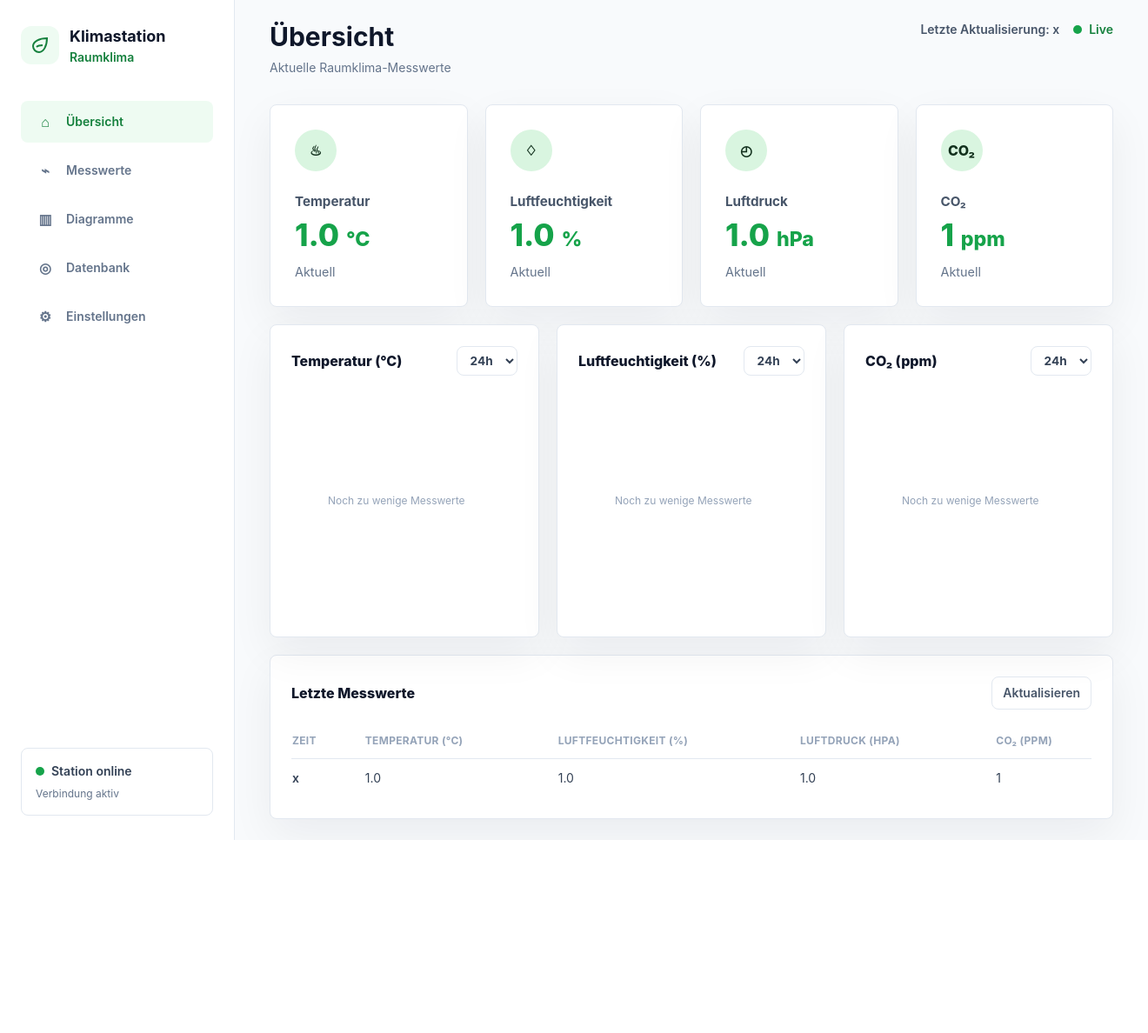
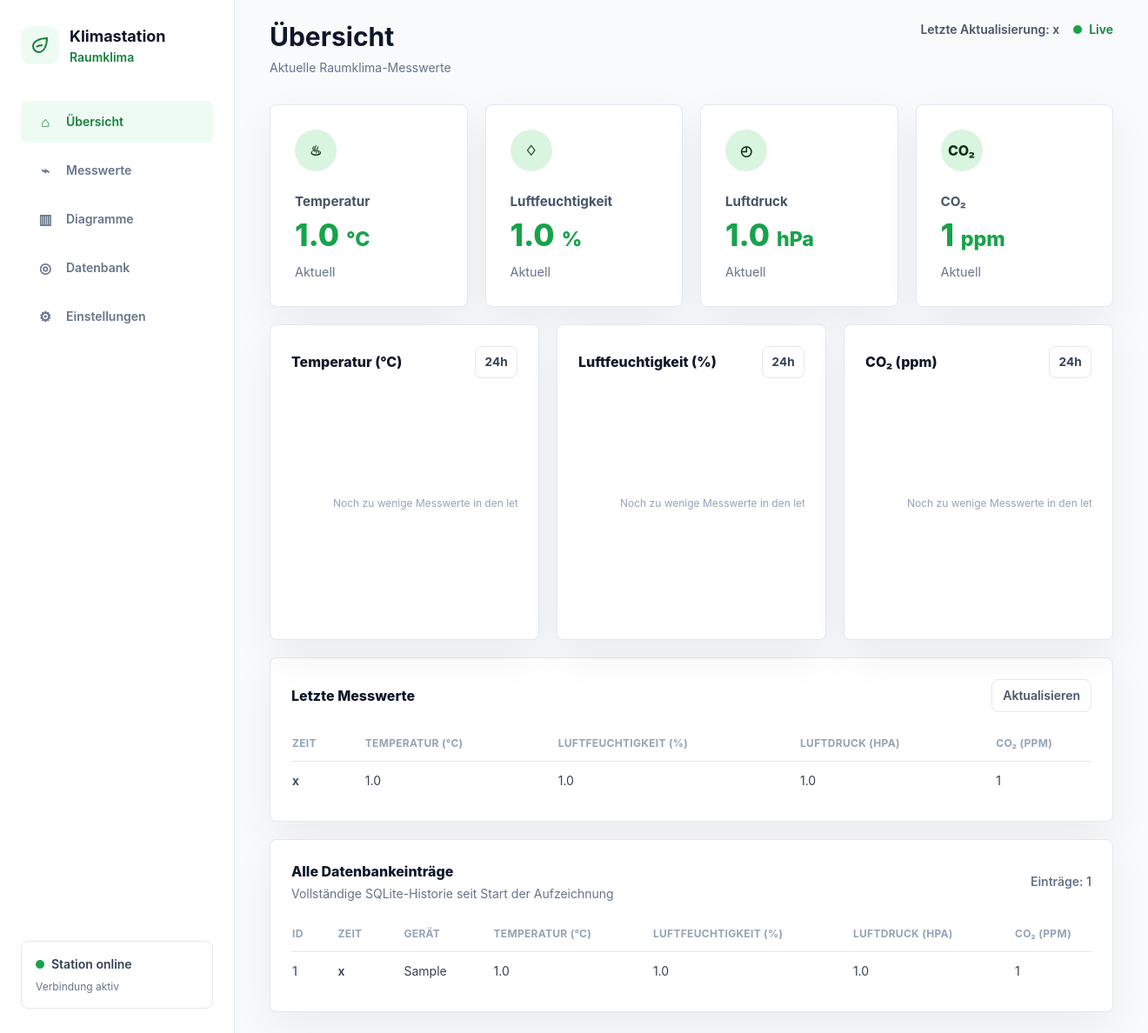
Before and after one commit to talbhassan840-debug/Klimastation, a Flask app: page / in a window 1320 px wide. Shown: the whole page at 87% size. Before the commit the page ends 966 px from the top, so only its background shows below. Run offline with Flask 3, Linux system fonts and the light colour scheme; tables that the repository leaves empty hold one stand-in row (values such as "Sample post"); a map, chart or similar area stays blank; some libraries are stand-ins or nearby versions.

Commit message:
Improve dashboard charts and database view

```diff
--- a/app.py
+++ b/app.py
@@ -1,4 +1,4 @@
-from datetime import datetime
+from datetime import datetime, timedelta
 import sqlite3
 
 from flask import Flask, jsonify, render_template, request
@@ -106,17 +106,40 @@ def create_measurement():
 def list_measurements():
     limit = request.args.get("limit", default=50, type=int)
     limit = max(1, min(limit, 500))
+    hours = request.args.get("hours", type=int)
+    all_rows = request.args.get("all", default="0") == "1"
 
     with get_connection() as conn:
-        rows = conn.execute(
-            """
-            SELECT *
-            FROM measurements
-            ORDER BY id DESC
-            LIMIT ?
-            """,
-            (limit,),
-        ).fetchall()
+        if hours is not None:
+            hours = max(1, min(hours, 24 * 31))
+            since = (datetime.now() - timedelta(hours=hours)).isoformat(timespec="seconds")
+            rows = conn.execute(
+                """
+                SELECT *
+                FROM measurements
+                WHERE timestamp >= ?
+                ORDER BY timestamp DESC, id DESC
+                """,
+                (since,),
+            ).fetchall()
+        elif all_rows:
+            rows = conn.execute(
+                """
+                SELECT *
+                FROM measurements
+                ORDER BY id DESC
+                """
+            ).fetchall()
+        else:
+            rows = conn.execute(
+                """
+                SELECT *
+                FROM measurements
+                ORDER BY id DESC
+                LIMIT ?
+                """,
+                (limit,),
+            ).fetchall()
 
     return jsonify([row_to_dict(row) for row in rows])
 
--- a/static/js/app.js
+++ b/static/js/app.js
@@ -1,4 +1,6 @@
-const API_URL = "/api/measurements?limit=48";
+const LATEST_API_URL = "/api/measurements?limit=8";
+const CHART_API_URL = "/api/measurements?hours=24";
+const DATABASE_API_URL = "/api/measurements?all=1";
 
 const elements = {
     lastUpdated: document.getElementById("last-updated"),
@@ -10,6 +12,8 @@ const elements = {
     pressure: document.getElementById("pressure-current"),
     co2: document.getElementById("co2-current"),
     table: document.getElementById("measurements-table"),
+    databaseTable: document.getElementById("database-table"),
+    databaseCount: document.getElementById("database-count"),
     refreshButton: document.getElementById("refresh-button"),
     temperatureChart: document.getElementById("temperature-chart"),
     humidityChart: document.getElementById("humidity-chart"),
@@ -38,6 +42,13 @@ function formatTime(timestamp) {
         hour: "2-digit",
         minute: "2-digit",
         second: "2-digit"
+    });
+}
+
+function formatShortTime(date) {
+    return date.toLocaleTimeString("de-CH", {
+        hour: "2-digit",
+        minute: "2-digit"
     });
 }
 
@@ -72,7 +83,17 @@ function updateCards(measurements) {
     setStationState(true, "Verbindung aktiv");
 }
 
-function updateTable(measurements) {
+function measurementRow(measurement) {
+    return `
+        <td class="py-3 pr-4 font-semibold text-slate-700">${formatTime(measurement.timestamp)}</td>
+        <td class="px-4 py-3">${formatValue(measurement.bme280.temperature_c, 1)}</td>
+        <td class="px-4 py-3">${formatValue(measurement.bme280.humidity_percent, 1)}</td>
+        <td class="px-4 py-3">${formatValue(measurement.bme280.pressure_hpa, 1)}</td>
+        <td class="py-3 pl-4">${measurement.scd41.co2_ppm ?? "-"}</td>
+    `;
+}
+
+function updateRecentTable(measurements) {
     if (!measurements.length) {
         elements.table.innerHTML = `<tr><td class="py-6 text-slate-400" colspan="5">Noch keine Messwerte vorhanden</td></tr>`;
         return;
@@ -80,7 +101,24 @@ function updateTable(measurements) {
 
     elements.table.innerHTML = measurements.slice(0, 8).map((measurement) => `
         <tr class="hover:bg-slate-50">
-            <td class="py-3 pr-4 font-semibold text-slate-700">${formatTime(measurement.timestamp)}</td>
+            ${measurementRow(measurement)}
+        </tr>
+    `).join("");
+}
+
+function updateDatabaseTable(measurements) {
+    elements.databaseCount.textContent = measurements.length;
+
+    if (!measurements.length) {
+        elements.databaseTable.innerHTML = `<tr><td class="py-6 text-slate-400" colspan="7">Noch keine Datenbankeinträge vorhanden</td></tr>`;
+        return;
+    }
+
+    elements.databaseTable.innerHTML = measurements.map((measurement) => `
+        <tr class="hover:bg-slate-50">
+            <td class="py-3 pr-4 font-semibold text-slate-500">${measurement.id}</td>
+            <td class="px-4 py-3 font-semibold text-slate-700">${formatTime(measurement.timestamp)}</td>
+            <td class="px-4 py-3">${measurement.device}</td>
             <td class="px-4 py-3">${formatValue(measurement.bme280.temperature_c, 1)}</td>
             <td class="px-4 py-3">${formatValue(measurement.bme280.humidity_percent, 1)}</td>
             <td class="px-4 py-3">${formatValue(measurement.bme280.pressure_hpa, 1)}</td>
@@ -99,15 +137,19 @@ function drawChart(canvas, measurements, selector, color, decimals = 1) {
 
     const width = rect.width;
     const height = rect.height;
-    const padding = { top: 12, right: 14, bottom: 32, left: 42 };
+    const padding = { top: 12, right: 18, bottom: 38, left: 48 };
+    const now = new Date();
+    const start = new Date(now.getTime() - 24 * 60 * 60 * 1000);
     const points = measurements
         .slice()
-        .reverse()
         .map((measurement) => ({
-            timestamp: measurement.timestamp,
+            timestamp: new Date(measurement.timestamp),
             value: selector(measurement)
         }))
-        .filter((point) => point.value !== null && point.value !== undefined);
+        .filter((point) => !Number.isNaN(point.timestamp.getTime()))
+        .filter((point) => point.timestamp >= start && point.timestamp <= now)
+        .filter((point) => point.value !== null && point.value !== undefined)
+        .sort((a, b) => a.timestamp - b.timestamp);
 
     ctx.clearRect(0, 0, width, height);
     ctx.font = "12px Inter, system-ui, sans-serif";
@@ -115,7 +157,7 @@ function drawChart(canvas, measurements, selector, color, decimals = 1) {
 
     if (points.length < 2) {
         ctx.fillStyle = "#94a3b8";
-        ctx.fillText("Noch zu wenige Messwerte", padding.left, height / 2);
+        ctx.fillText("Noch zu wenige Messwerte in den letzten 24h", padding.left, height / 2);
         return;
     }
 
@@ -128,7 +170,7 @@ function drawChart(canvas, measurements, selector, color, decimals = 1) {
     const plotWidth = width - padding.left - padding.right;
     const plotHeight = height - padding.top - padding.bottom;
 
-    const xFor = (index) => padding.left + (points.length === 1 ? 0 : (index / (points.length - 1)) * plotWidth);
+    const xForTime = (date) => padding.left + ((date.getTime() - start.getTime()) / (now.getTime() - start.getTime())) * plotWidth;
     const yFor = (value) => padding.top + (1 - (value - yMin) / (yMax - yMin)) * plotHeight;
 
     ctx.strokeStyle = "#e2e8f0";
@@ -143,13 +185,25 @@ function drawChart(canvas, measurements, selector, color, decimals = 1) {
         ctx.fillText(label.toFixed(decimals), 6, y + 4);
     }
 
+    ctx.strokeStyle = "#e2e8f0";
+    ctx.fillStyle = "#64748b";
+    for (let i = 0; i <= 4; i += 1) {
+        const x = padding.left + (i / 4) * plotWidth;
+        const date = new Date(start.getTime() + (i / 4) * (now.getTime() - start.getTime()));
+        ctx.beginPath();
+        ctx.moveTo(x, padding.top);
+        ctx.lineTo(x, height - padding.bottom);
+        ctx.stroke();
+        ctx.fillText(formatShortTime(date), x - 16, height - 10);
+    }
+
     const gradient = ctx.createLinearGradient(0, padding.top, 0, height - padding.bottom);
     gradient.addColorStop(0, `${color}30`);
     gradient.addColorStop(1, `${color}00`);
 
     ctx.beginPath();
     points.forEach((point, index) => {
-        const x = xFor(index);
+        const x = xForTime(point.timestamp);
         const y = yFor(point.value);
         if (index === 0) {
             ctx.moveTo(x, y);
@@ -157,15 +211,15 @@ function drawChart(canvas, measurements, selector, color, decimals = 1) {
             ctx.lineTo(x, y);
         }
     });
-    ctx.lineTo(xFor(points.length - 1), height - padding.bottom);
-    ctx.lineTo(xFor(0), height - padding.bottom);
+    ctx.lineTo(xForTime(points[points.length - 1].timestamp), height - padding.bottom);
+    ctx.lineTo(xForTime(points[0].timestamp), height - padding.bottom);
     ctx.closePath();
     ctx.fillStyle = gradient;
     ctx.fill();
 
     ctx.beginPath();
     points.forEach((point, index) => {
-        const x = xFor(index);
+        const x = xForTime(point.timestamp);
         const y = yFor(point.value);
         if (index === 0) {
             ctx.moveTo(x, y);
@@ -179,18 +233,13 @@ function drawChart(canvas, measurements, selector, color, decimals = 1) {
 
     ctx.fillStyle = color;
     points.forEach((point, index) => {
-        const x = xFor(index);
+        const x = xForTime(point.timestamp);
         const y = yFor(point.value);
         ctx.beginPath();
         ctx.arc(x, y, 3, 0, Math.PI * 2);
         ctx.fill();
     });
 
-    const first = points[0];
-    const last = points[points.length - 1];
-    ctx.fillStyle = "#64748b";
-    ctx.fillText(formatTime(first.timestamp).slice(12, 17), padding.left, height - 8);
-    ctx.fillText(formatTime(last.timestamp).slice(12, 17), width - padding.right - 34, height - 8);
 }
 
 function updateCharts(measurements) {
@@ -201,17 +250,28 @@ function updateCharts(measurements) {
 
 async function loadMeasurements() {
     try {
-        const response = await fetch(API_URL);
-        if (!response.ok) {
-            throw new Error(`HTTP ${response.status}`);
+        const [latestResponse, chartResponse, databaseResponse] = await Promise.all([
+            fetch(LATEST_API_URL),
+            fetch(CHART_API_URL),
+            fetch(DATABASE_API_URL)
+        ]);
+
+        if (!latestResponse.ok || !chartResponse.ok || !databaseResponse.ok) {
+            throw new Error("API Antwort fehlerhaft");
         }
-        const measurements = await response.json();
-        updateCards(measurements);
-        updateTable(measurements);
-        updateCharts(measurements);
+
+        const latestMeasurements = await latestResponse.json();
+        const chartMeasurements = await chartResponse.json();
+        const databaseMeasurements = await databaseResponse.json();
+
+        updateCards(latestMeasurements);
+        updateRecentTable(latestMeasurements);
+        updateCharts(chartMeasurements);
+        updateDatabaseTable(databaseMeasurements);
     } catch (error) {
         setStationState(false, "API nicht erreichbar");
         elements.table.innerHTML = `<tr><td class="py-6 text-red-500" colspan="5">Fehler beim Laden: ${error.message}</td></tr>`;
+        elements.databaseTable.innerHTML = `<tr><td class="py-6 text-red-500" colspan="7">Fehler beim Laden: ${error.message}</td></tr>`;
     }
 }
 
--- a/templates/index.html
+++ b/templates/index.html
@@ -123,30 +123,21 @@
                 <article class="panel">
                     <div class="flex items-center justify-between">
                         <h3 class="panel-title">Temperatur (°C)</h3>
-                        <select class="time-select" aria-label="Zeitraum Temperatur">
-                            <option>24h</option>
-                            <option>7d</option>
-                        </select>
+                        <span class="time-select">24h</span>
                     </div>
                     <canvas id="temperature-chart" class="mt-5 h-64 w-full"></canvas>
                 </article>
                 <article class="panel">
                     <div class="flex items-center justify-between">
                         <h3 class="panel-title">Luftfeuchtigkeit (%)</h3>
-                        <select class="time-select" aria-label="Zeitraum Luftfeuchtigkeit">
-                            <option>24h</option>
-                            <option>7d</option>
-                        </select>
+                        <span class="time-select">24h</span>
                     </div>
                     <canvas id="humidity-chart" class="mt-5 h-64 w-full"></canvas>
                 </article>
                 <article class="panel">
                     <div class="flex items-center justify-between">
                         <h3 class="panel-title">CO₂ (ppm)</h3>
-                        <select class="time-select" aria-label="Zeitraum CO2">
-                            <option>24h</option>
-                            <option>7d</option>
-                        </select>
+                        <span class="time-select">24h</span>
                     </div>
                     <canvas id="co2-chart" class="mt-5 h-64 w-full"></canvas>
                 </article>
@@ -177,6 +168,38 @@
                 </div>
             </section>
 
+            <section id="database" class="panel mt-5 overflow-hidden">
+                <div class="flex flex-col gap-3 sm:flex-row sm:items-center sm:justify-between">
+                    <div>
+                        <h3 class="panel-title">Alle Datenbankeinträge</h3>
+                        <p class="mt-1 text-sm text-slate-500">Vollständige SQLite-Historie seit Start der Aufzeichnung</p>
+                    </div>
+                    <div class="text-sm font-semibold text-slate-500">
+                        Einträge: <span id="database-count">0</span>
+                    </div>
+                </div>
+                <div class="mt-4 max-h-[28rem] overflow-auto">
+                    <table class="w-full min-w-[920px] text-left text-sm">
+                        <thead class="sticky top-0 z-10 border-b border-slate-200 bg-white text-xs uppercase tracking-wide text-slate-400">
+                            <tr>
+                                <th class="py-3 pr-4">ID</th>
+                                <th class="px-4 py-3">Zeit</th>
+                                <th class="px-4 py-3">Gerät</th>
+                                <th class="px-4 py-3">Temperatur (°C)</th>
+                                <th class="px-4 py-3">Luftfeuchtigkeit (%)</th>
+                                <th class="px-4 py-3">Luftdruck (hPa)</th>
+                                <th class="py-3 pl-4">CO₂ (ppm)</th>
+                            </tr>
+                        </thead>
+                        <tbody id="database-table" class="divide-y divide-slate-100 text-slate-700">
+                            <tr>
+                                <td class="py-6 text-slate-400" colspan="7">Datenbankeinträge werden geladen</td>
+                            </tr>
+                        </tbody>
+                    </table>
+                </div>
+            </section>
+
             <section id="settings" class="sr-only">Einstellungen</section>
         </main>
     </div>
```
